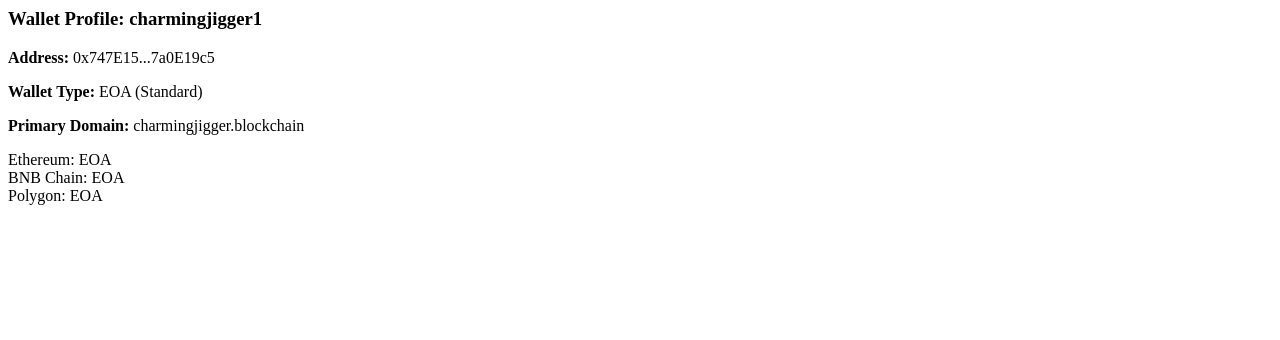
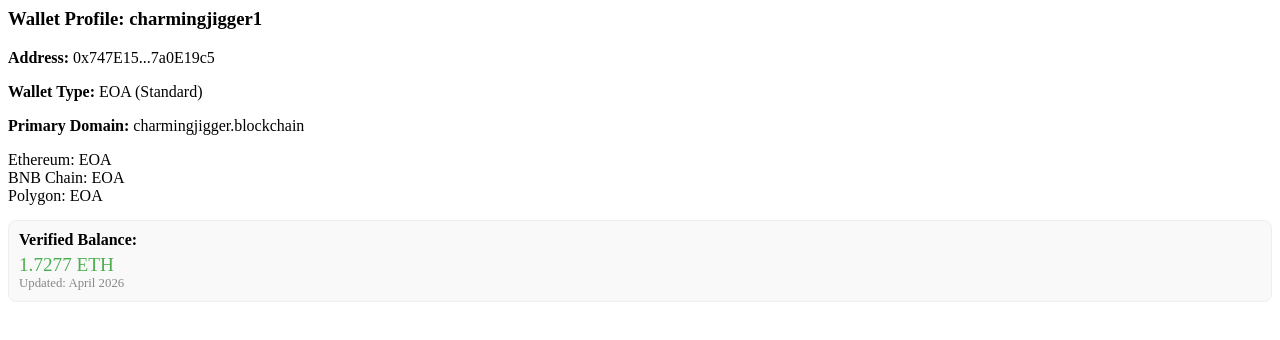
Before and after one commit to romantiko14/jigger-auto-sale, a plain HTML site: page index.html in a window 1280 px wide. Drawn offline with Linux system fonts and the light colour scheme.

Commit message:
Update index.html

```diff
--- a/index.html
+++ b/index.html
@@ -11,5 +11,12 @@
         <div class="network-item">Ethereum: <span class="ready">EOA</span></div>
         <div class="network-item">BNB Chain: <span class="ready">EOA</span></div>
         <div class="network-item">Polygon: <span class="ready">EOA</span></div>
+    <div style="margin-top: 15px; padding: 10px; background: #f9f9f9; border-radius: 8px; border: 1px solid #eee;">
+          <p style="margin: 0; font-weight: bold;">Verified Balance:</p>
+          <p style="margin: 5px 0 0 0; color: #4CAF50; font-size: 1.2em;">1.7277 ETH</p>
+          <p style="margin: 0; font-size: 0.8em; color: #888;">Updated: April 2026</p>
+      </div>
     </div>
 </div>
+</div>
+</div>
```
